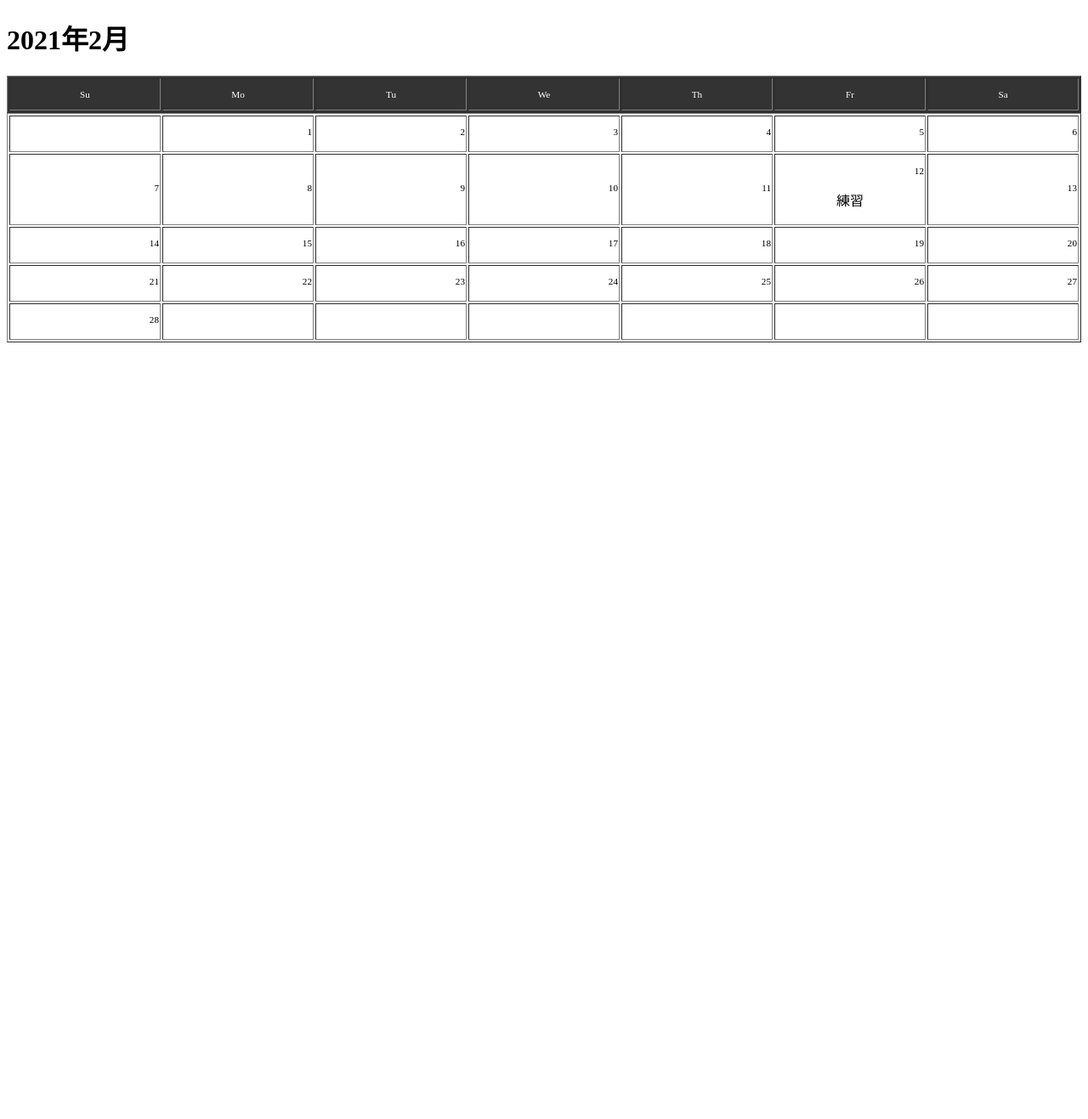
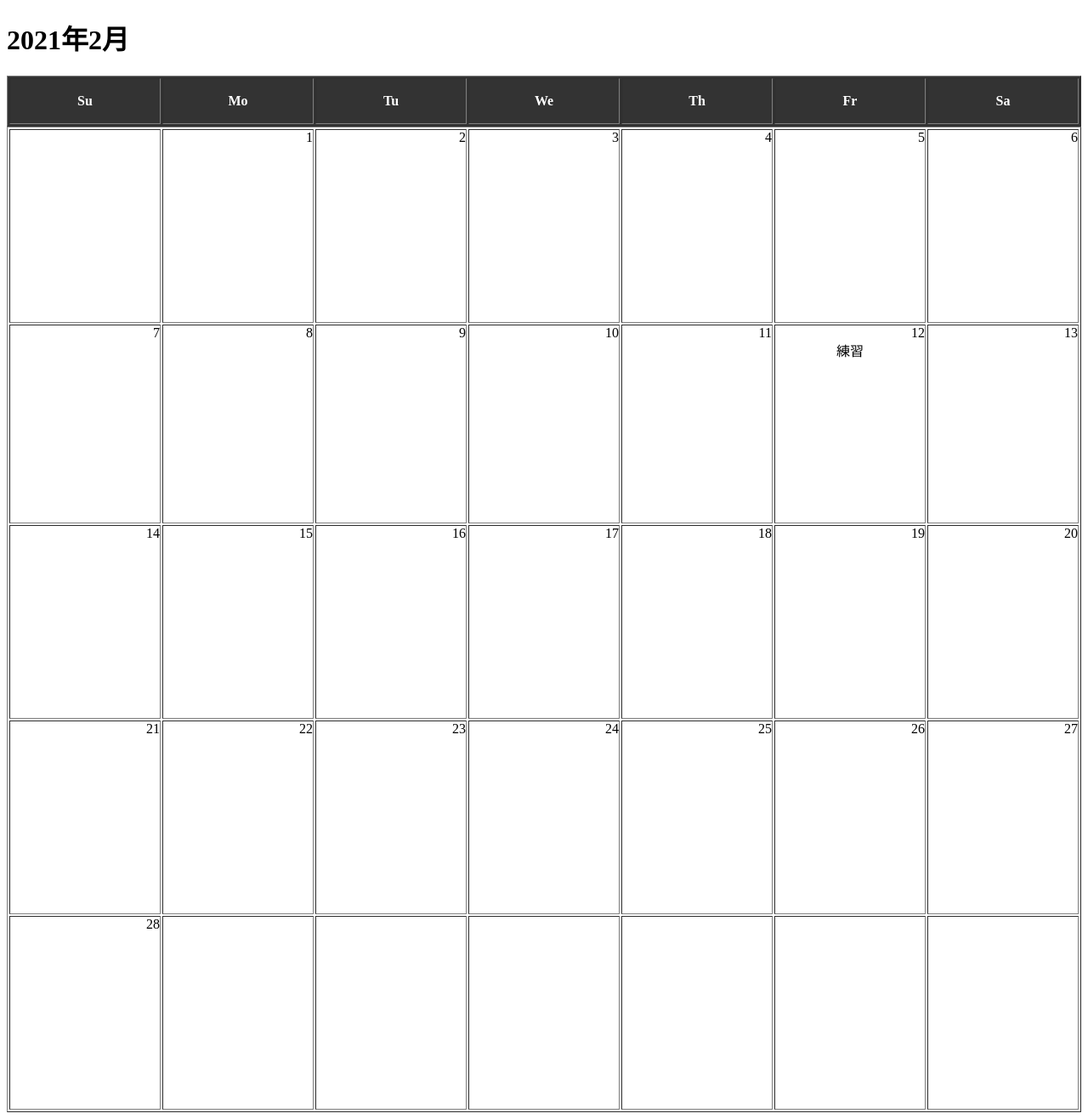
Before and after one commit to shake551/todo_app, a Django app: page /all_list/ in a window 1280 px wide. Shown: the whole page at 85% size. Before the commit the page ends 403 px from the top, so only its background shows below. Run offline with Django 3.2, Linux system fonts and the light colour scheme; data comes from the database, SQL or seed files in the repository; lists and menus that the app fills with data are empty.

Commit message:
UIの調整

```diff
--- a/all_list/templates/all_list/index.html
+++ b/all_list/templates/all_list/index.html
@@ -16,10 +16,28 @@
             position: sticky;
             color: #fff;
             background: #333;
+            z-index: 1;
+        }
+        .calbox{
+            width: 100%;
+            table-layout: fixed;
+            height: auto;
+            position: relative;
+        }
+        .calbox:after{
+            content: '';
+            display: block;
+            padding-top: 100%;
         }
         .day{
-            text-align: right;
-            font-size: 70%;
+            position: absolute;
+            right: 0%;
+            top: 0%;
+        }
+        .todo{
+            display: inline-block;
+            width: 100%;
+            text-align: center;
         }
     </style>
 </head>
@@ -31,53 +49,55 @@
     <div>
         <table class="fixbox", border="1">
             <tr>
-                <td>
-                    <p align="center" , style="font-size: 70%;">
+                <th>
+                    <p align="center">
                         Su
                     </p>
-                </td>
-                <td>
-                    <p align="center" , style="font-size: 70%;">
+                </th>
+                <th>
+                    <p align="center">
                         Mo
                     </p>
-                </td>
-                <td>
-                    <p align="center" , style="font-size: 70%;">
+                </th>
+                <th>
+                    <p align="center">
                         Tu
                     </p>
-                </td>
-                <td>
-                    <p align="center" , style="font-size: 70%;">
+                </th>
+                <th>
+                    <p align="center">
                         We
                     </p>
-                </td>
-                <td>
-                    <p align="center" , style="font-size: 70%;">
+                </th>
+                <th>
+                    <p align="center">
                         Th
                     </p>
-                </td>
-                <td>
-                    <p align="center" , style="font-size: 70%;">
+                </th>
+                <th>
+                    <p align="center">
                         Fr
                     </p>
-                </td>
-                <td>
-                    <p align="center" , style="font-size: 70%;">
+                </th>
+                <th>
+                    <p align="center">
                         Sa
                     </p>
-                </td>
+                </th>
             </tr>
         </table>
         <table border="1" , width="100%">
             {% for data in monthly_calendar %}
-            <tr>
+            <tr class="calrow">
                 {% for day, todo in data %}
-                <td>
-                    <p class="day">
-                        {{ day }}
-                    </p>
-                    <p align="center">
-                        {{ todo }}
+                <td class="calbox">
+                    <p>
+                        <span class="day">
+                            {{ day }}
+                        </span>
+                        <span class="todo">
+                            {{ todo }}
+                        </span>
                     </p>
                 </td>
                 {% endfor %}
```
Also changed, not shown: all_list/templates/all_list/create_todo.html (added, +14 -0 lines).
